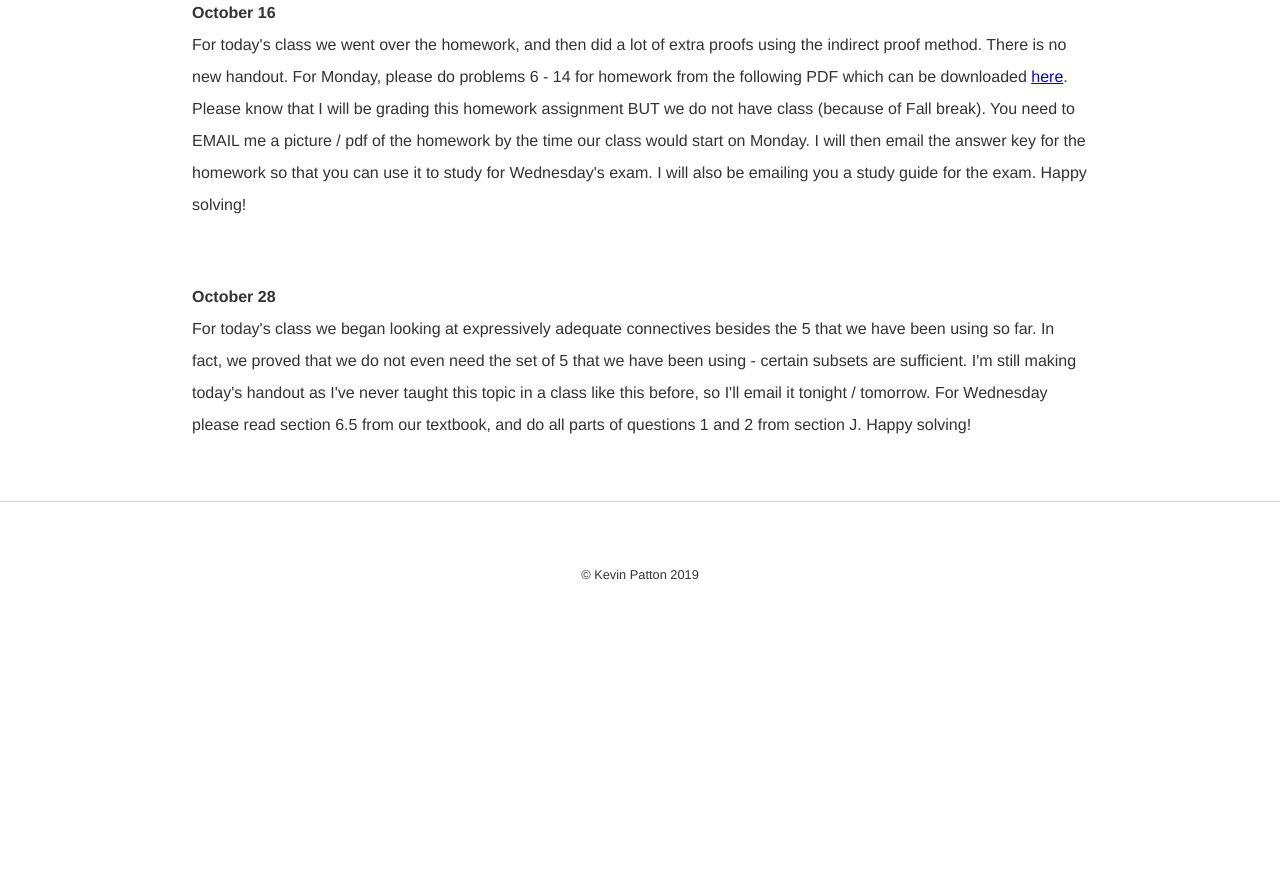
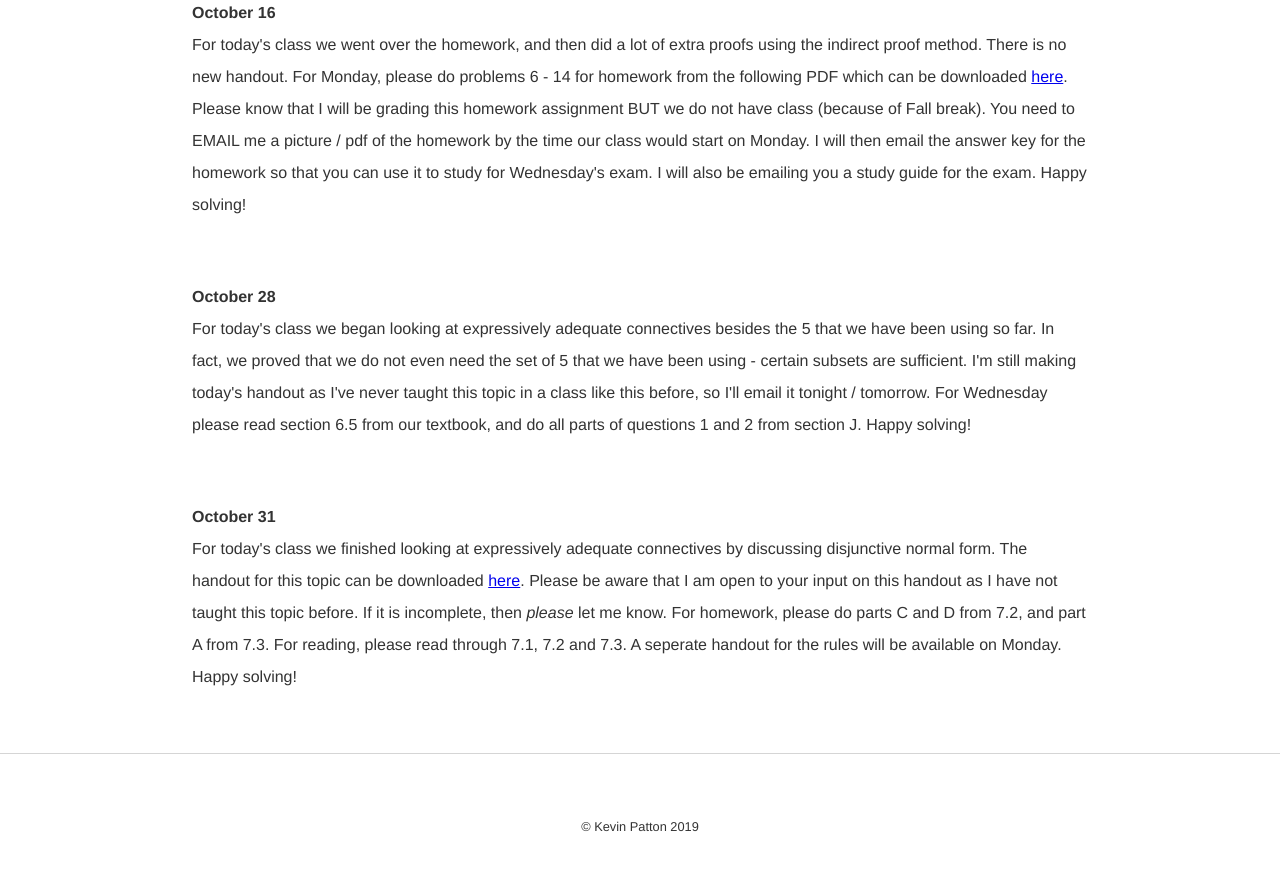
Before and after one commit to kevinjpatton/kevinjpatton.github.io, a Jekyll site: the page built from teaching/phil_1210/index.html, in a window 1280 px wide and 900 px high, scrolled down 3464 px. Shown: the top 871 px of the window. Built offline with Jekyll 4.4.1, drawn with Linux system fonts in a browser that asks for light colours; Markdown is read by kramdown in place of the engine named in the settings; before the commit the page ends 4112 px from its top, so only the background shows below that.

Commit message:
Update index.html

```diff
--- a/teaching/phil_1210/index.html
+++ b/teaching/phil_1210/index.html
@@ -40,3 +40,5 @@ For today's class we went over the homework, and began looking at indirect truth
 For today's class we went over the homework, and then did a lot of extra proofs using the indirect proof method.  There is no new handout.  For Monday, please do problems 6 - 14 for homework from the following PDF which can be downloaded <a href="/teaching/phil_1210/IndirectTables.pdf" target="_blank">here</a>.  Please know that I will be grading this homework assignment BUT we do not have class (because of Fall break).  You need to EMAIL me a  picture / pdf of the homework by the time our class would start on Monday.  I will then email the answer key for the homework so that you can use it to study for Wednesday's exam.  I will also be emailing you a study guide for the exam.  Happy solving!</p>
 <p><b>October 28</b><br>
 For today's class we began looking at expressively adequate connectives besides the 5 that we have been using so far.  In fact, we proved that we do not even need the set of 5 that we have been using - certain subsets are sufficient.  I'm still making today's handout as I've never taught this topic in a class like this before, so I'll email it tonight / tomorrow.  For Wednesday please read section 6.5 from our textbook, and do all parts of questions 1 and 2 from section J.  Happy solving!
+<p><b>October 31</b><br>
+For today's class we finished looking at expressively adequate connectives by discussing disjunctive normal form.  The handout for this topic can be downloaded <a href="/teaching/phil_1210/ExComDNF.pdf" target="_blank">here</a>.  Please be aware that I am open to your input on this handout as I have not taught this topic before.  If it is incomplete, then <i>please</i> let me know.  For homework, please do parts C and D from 7.2, and part A from 7.3.  For reading, please read through 7.1, 7.2 and 7.3.  A seperate handout for the rules will be available on Monday.  Happy solving!</p>
```
